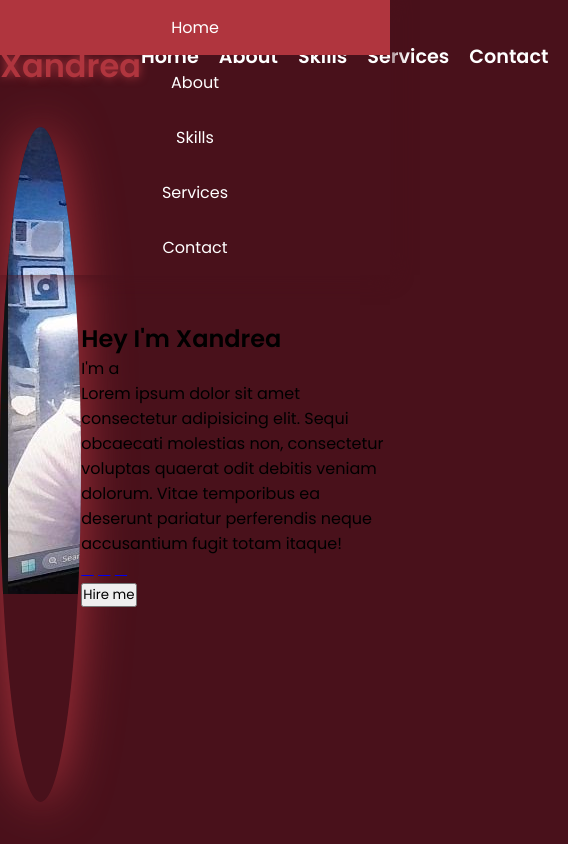
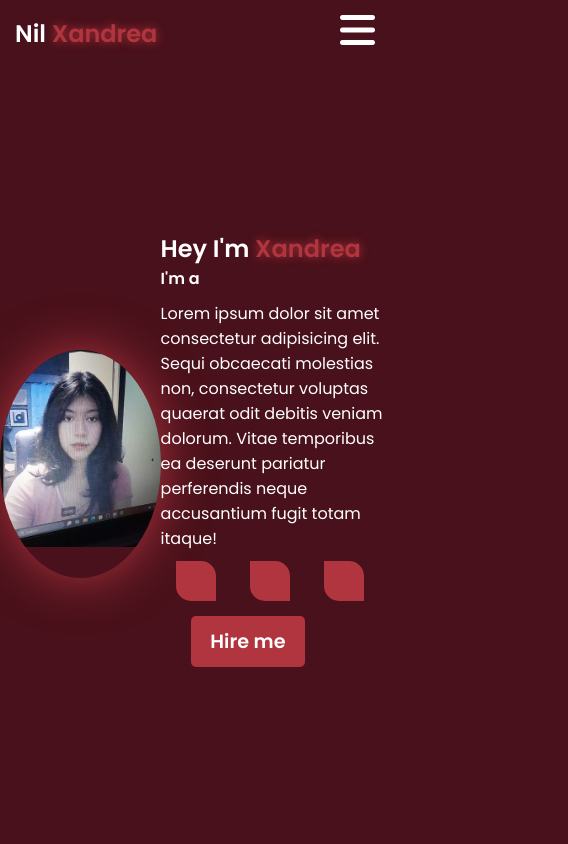
Before and after one commit to nakzdy/My-Portfolio, a plain HTML site: page index.html in a window 390 px wide. Shown: the whole page, 568 px wide, since content can reach past the window. Drawn offline with Linux system fonts and the light colour scheme.

Commit message:
added new more styles

```diff
--- a/style.css
+++ b/style.css
@@ -87,7 +87,7 @@ nav{
     z-index: 100;
     position: absolute;
     top: 0;
-    transform: translateY(0px);
+    transform: translateY(-500px);
     width: 100%;
     height: auto;
     backdrop-filter: blur(4px)brightness;
@@ -129,3 +129,149 @@ section{
     overflow: hidden;
     box-shadow: 0 0 50px #b0353e;
 }
+
+.main-container .image img{
+    width: 100%;
+}
+
+.main-container .image:hover{
+    animation: animate 1.5s ease-in-out infinite;
+}
+
+@keyframes animate{
+    0%{
+        scale: 1;
+    }
+
+    50%{
+        scale: 1.05;
+    }
+
+    100%{
+        scale: 1;
+    }
+}
+
+.main-container .content{
+    color: white;
+    width: 40%;
+    min-height: 100px;
+}
+
+.content h1{
+    font-size: clamp(1rem, 1rem +5vw, 1.8rem);
+}
+
+.content h1 span{
+    color: #b0353e;
+    text-shadow: 0 0 10px #b0353e;
+}
+
+.content .typewriter{
+    font-size: clamp(1rem, 1rem +5vw, 2.5rem);
+    font-weight: 600;
+}
+
+.content .typewriter-text{
+    color: #b0353e;
+    text-shadow: 0 0 10px #b0353e;
+}
+
+.content p{
+    font-size: clamp(0.4rem, 0.2rem + 9vw, 1rem);
+    margin: 10px 0;
+}
+
+.social-links i{
+    display: inline-flex;
+    justify-content: center;
+    align-items: center;
+    width: 3rem;
+    height: 3rem;
+    background-color: #b0353e;
+    border: 0.2rem solid #b0353e;
+    border-radius: 0 15px;
+    color: #b0353e;
+    margin: 0 15px;
+    font-size: 1.5rem;
+    transition: 0.2s linear;
+}
+
+.social-links i:hover{
+    scale: 1.3;
+    color:#49111b;
+    background-color: #b0353e;
+    filter: drop-shadow(0 0 10px #b0353e)
+}
+
+.content button{
+    width: 50%;
+    height: 6vh;
+    margin: 30px;
+    background-color: #b0353e;
+    color: white;
+    border: none;
+    outline: none;
+    font-size: 120%;
+    font-weight: 700;
+    border-radius: 5px;
+    transition: 0.2s linear;
+}
+
+.content button:hover{
+    scale: 1.1;
+    color: #b0353e;
+    border: 2px solid #b0353e;
+    background-color: transparent;
+    font-weight: 700;
+    box-shadow: 0 0 40px #b0353e;
+}
+
+@media (max-width:884px){
+    nav .logo{
+        position: absolute;
+        top: 16px;
+        left: 15px;
+        font-size: 1.5rem;
+    }
+
+    .nav-container .links{
+        display: none;
+    }
+
+    .hamburg,
+    .cancel{
+        display: block;
+    }
+
+    .main-container .content{
+        width: 80%;
+    }
+
+    .social-links i{
+        width: 2.5rem;
+        height: 2.5rem;
+        font-size: 1.5rem;
+    }
+
+    .main-container .image{
+        z-index: -1;
+        width: 50%;
+        height: 60%;
+    }
+}
+
+@media (max-width:440px){
+    .main-container .image{
+        width: 70%;
+        height: 30%;
+    }
+
+    .main-container .content{
+        width: 100%;
+    }
+
+    .main-container button{
+        margin-top: 15px;
+    }
+}
```
